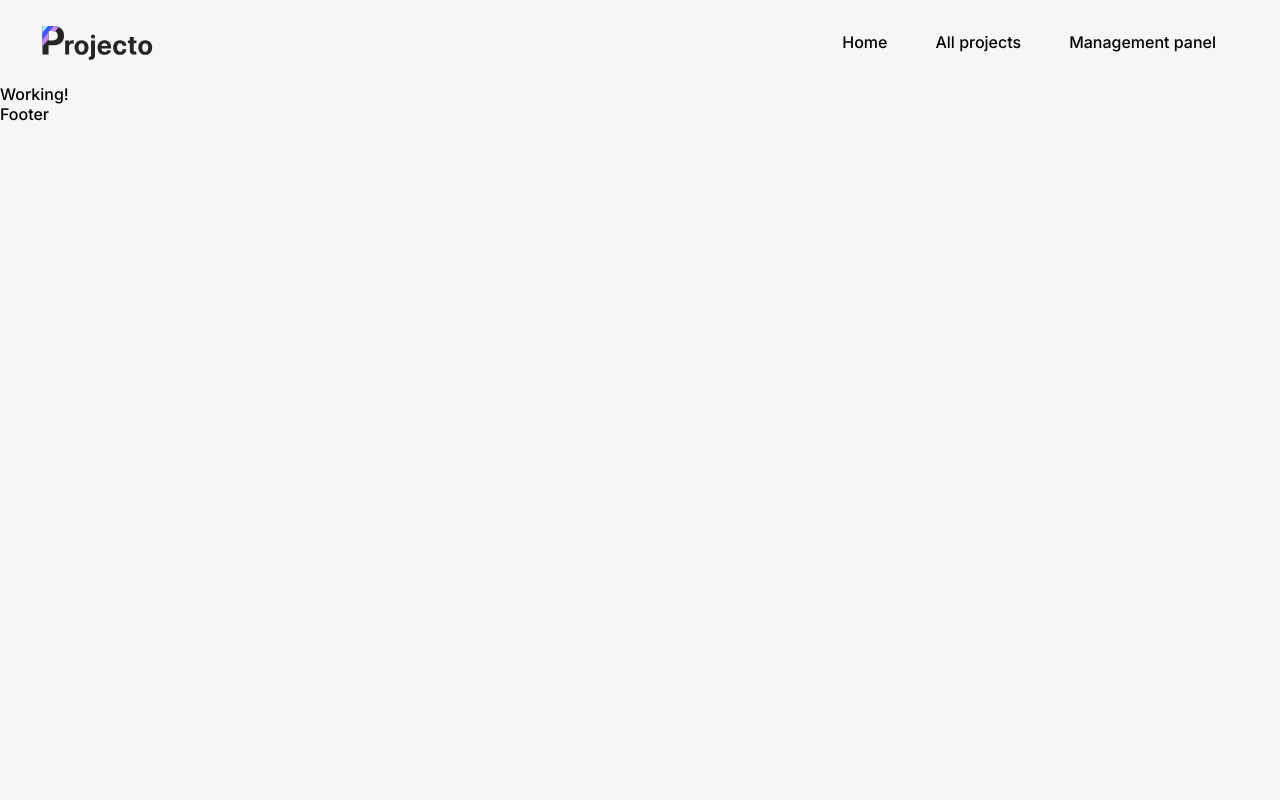
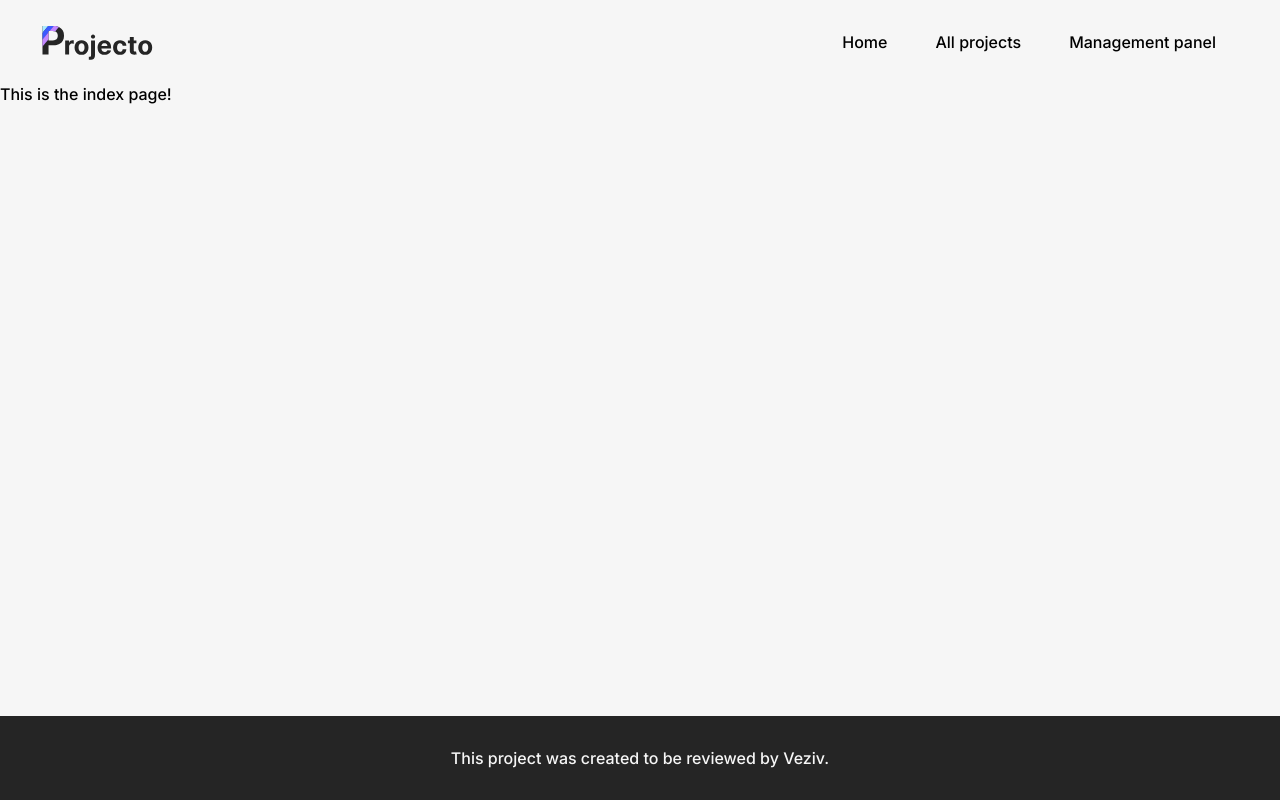
Before and after one commit to rarepeter/veziv-react-front-end, a React (Vite) app: page / in a window 1280 px wide. Built offline with nearby package versions, Linux system fonts and the light colour scheme.

Commit message:
Added footer and styling

```diff
--- a/src/modules/Footer/Footer.module.css
+++ b/src/modules/Footer/Footer.module.css
@@ -1 +1,19 @@
-/*# sourceMappingURL=Footer.module.css.map */
+.footer {
+  width: 100%;
+  position: sticky;
+  top: 100%;
+  background-color: #252525;
+}
+.footer .wrapper {
+  width: 1200px;
+  margin: 0 auto;
+  padding: 2rem;
+  display: flex;
+  align-items: center;
+  justify-content: center;
+  flex-direction: column;
+  gap: 1rem;
+}
+.footer .wrapper .project-description {
+  color: #f6f6f6;
+}/*# sourceMappingURL=Footer.module.css.map */
--- a/src/modules/Footer/Footer.module.scss
+++ b/src/modules/Footer/Footer.module.scss
@@ -0,0 +1,25 @@
+@import '../../styles/colors/colors';
+
+.footer {
+    width: 100%;
+    position: sticky;
+    top: 100%;
+
+    background-color: $dark;
+
+    .wrapper {
+        width: 1200px;
+        margin: 0 auto;
+        padding: 2rem;
+
+        display: flex;
+        align-items: center;
+        justify-content: center;
+        flex-direction: column;
+        gap: 1rem;
+
+        .project-description {
+            color: $bright;
+        }
+    }
+}
--- a/src/modules/Footer/Footer.tsx
+++ b/src/modules/Footer/Footer.tsx
@@ -1,7 +1,12 @@
-import React from 'react'
+import React from "react";
+import styles from "./Footer.module.css";
 
 export default function Footer() {
   return (
-    <div>Footer</div>
-  )
+    <footer className={styles.footer}>
+      <div className={styles.wrapper}>
+        <div className={styles["project-description"]}>This project was created to be reviewed by Veziv.</div>
+      </div>
+    </footer>
+  );
 }
--- a/src/pages/index.tsx
+++ b/src/pages/index.tsx
@@ -1,5 +1,5 @@
 import PageLayout from "../layouts/PageLayout";
 
 export default function IndexPage() {
-  return <PageLayout>Working!</PageLayout>;
+  return <PageLayout>This is the index page!</PageLayout>;
 }
--- a/src/styles/global/global.css
+++ b/src/styles/global/global.css
@@ -14,6 +14,10 @@ body {
   background-color: #f6f6f6;
 }
 
+#root {
+  min-height: 100vh;
+}
+
 a {
   text-decoration: none;
   color: inherit;
--- a/src/styles/global/global.scss
+++ b/src/styles/global/global.scss
@@ -16,6 +16,10 @@ body {
     background-color: $bright;
 }
 
+#root {
+    min-height: 100vh;
+}
+
 a {
     text-decoration: none;
     color: inherit;
```
Also changed, not shown: 2 other files (tests, documents, lock files or other folders).
